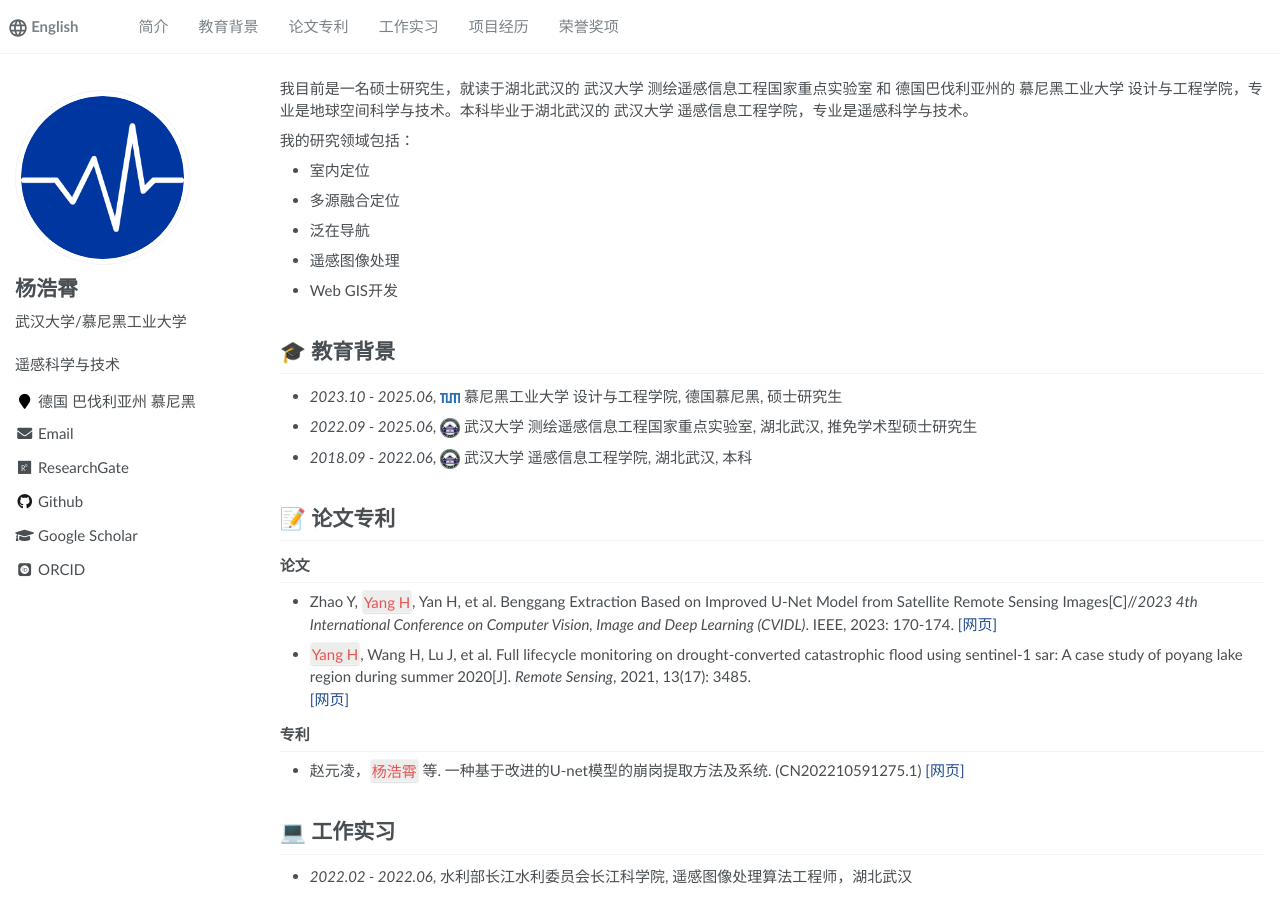
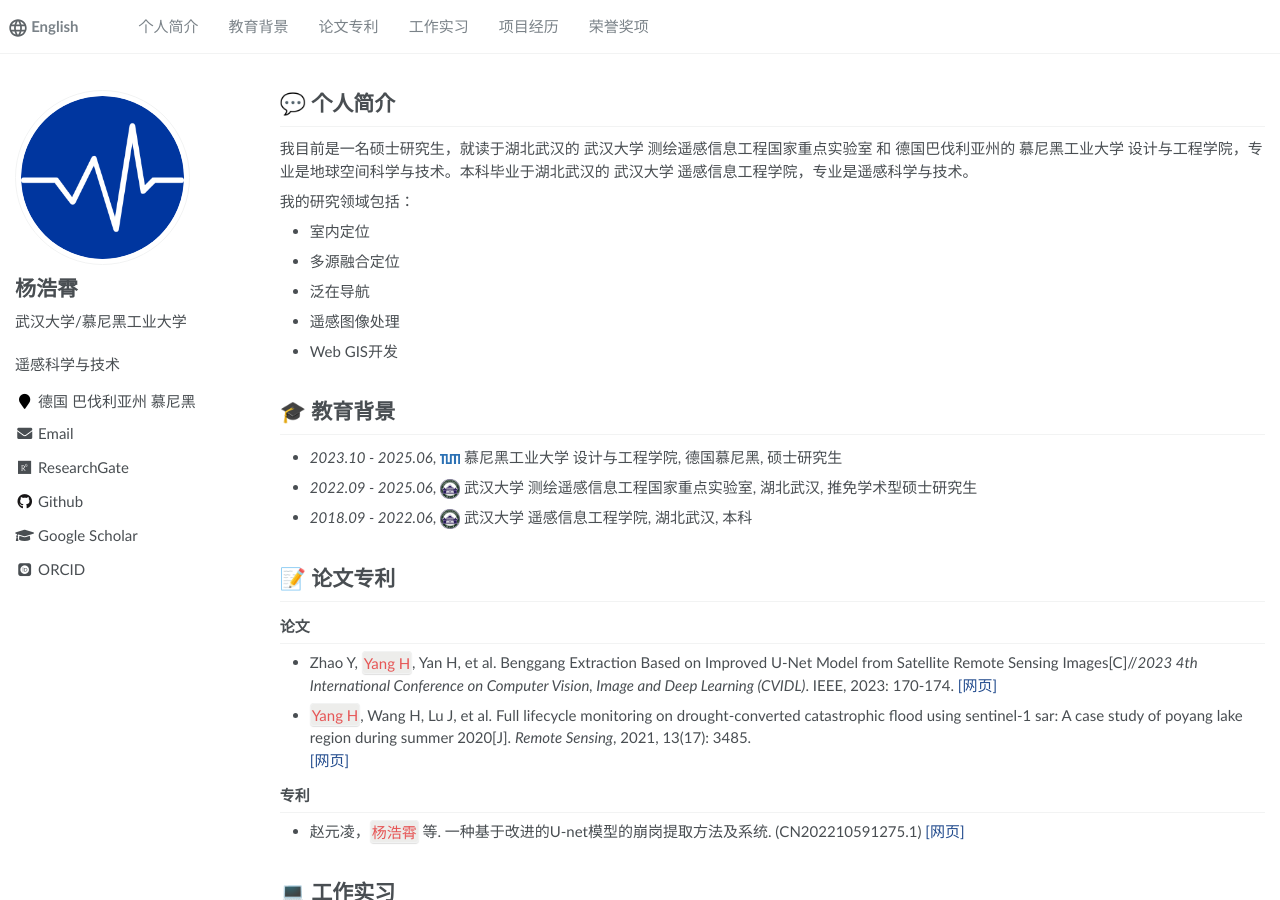
Before and after one commit to GreatBruceYoung/zh-cn, a Jekyll site: the page built from _pages/about.md, in a window 1280 px wide and 900 px high. Built offline with Jekyll 4.4.1, drawn with Linux system fonts in a browser that asks for light colours; some web fonts are replaced.

Commit message:
version 1.5

```diff
--- a/_config.yml
+++ b/_config.yml
@@ -8,7 +8,7 @@
 # Site Settings
 title                    : "杨浩霄"
 description              : "遥感科学与技术"
-repository               : "GreatBruceYoung/greatbruceyoung.github.io"
+repository               : "GreatBruceYoung/greatbruceyoung.github.io/zh-cn"
 google_scholar_stats_use_cdn : false
 
 # google analytics
--- a/_data/navigation.yml
+++ b/_data/navigation.yml
@@ -1,6 +1,6 @@
 # main links links
 main:
-  - title: "简介"
+  - title: "个人简介"
     url: "/zh-cn/#about-me"
 
   - title: "教育背景"
--- a/_pages/about.md
+++ b/_pages/about.md
@@ -16,6 +16,8 @@ redirect_from:
 {% assign url = gsDataBaseUrl | append: "google-scholar-stats/gs_data_shieldsio.json" %}
 
 <span class='anchor' id='about-me'></span>
+
+# 💬 个人简介
 
 我目前是一名硕士研究生，就读于湖北武汉的 武汉大学 测绘遥感信息工程国家重点实验室 和 德国巴伐利亚州的 慕尼黑工业大学 设计与工程学院，专业是地球空间科学与技术。本科毕业于湖北武汉的 武汉大学 遥感信息工程学院，专业是遥感科学与技术。
 
```
